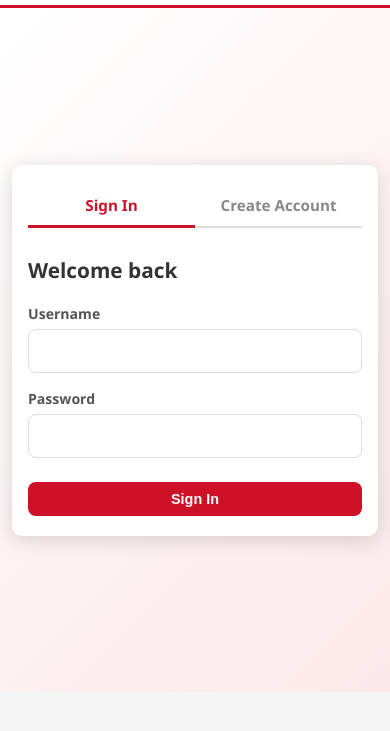
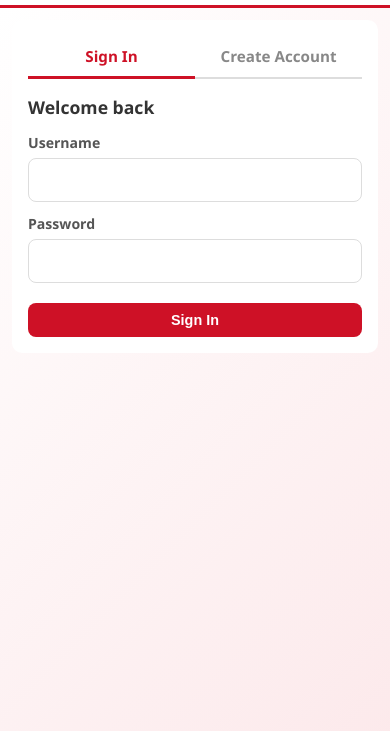
Before and after one commit to standage27/special-olympics-checkin, a website: page public/index.html in a window 390 px wide. Shown: the part 47-778 px from the top of the page. Drawn offline with Linux system fonts and the light colour scheme; no server answers.

Commit message:
Fix sign-in page clipping on mobile portrait
- Auth wrapper scrollable and top-aligned on phones
- Full-width card, reduced padding and spacing
- Smaller photo upload area on mobile

Co-Authored-By: Claude Sonnet 4.6 <noreply@anthropic.com>

```diff
--- a/public/css/style.css
+++ b/public/css/style.css
@@ -145,6 +145,8 @@ header {
   justify-content: center;
   padding: 24px;
   background: linear-gradient(135deg, #fff 0%, #fce8ea 100%);
+  overflow-y: auto;
+  box-sizing: border-box;
 }
 
 .auth-card {
@@ -711,12 +713,30 @@ tr:last-child td { border-bottom: none; }
   }
 
   /* Full-width sign-out button label shortened on tiny screens */
-  .auth-card {
-    padding: 20px 16px;
-    border-radius: 10px;
+  .auth-wrapper {
+    justify-content: flex-start;
+    padding: 12px;
+    min-height: 0;
+    height: calc(100vh - 52px);
+    overflow-y: auto;
   }
 
-  .auth-wrapper { padding: 12px; }
+  .auth-card {
+    padding: 16px;
+    border-radius: 10px;
+    width: 100%;
+    max-width: 100%;
+    box-shadow: none;
+    margin-top: 0;
+  }
+
+  .auth-tabs { margin-bottom: 16px; }
+
+  .auth-form h2 { font-size: 1.1rem; margin-bottom: 14px; }
+
+  .form-group { margin-bottom: 12px; }
+
+  .photo-upload-area { width: 72px; height: 72px; }
 
   /* Modal slides up from bottom on phones */
   .modal-overlay {
```
